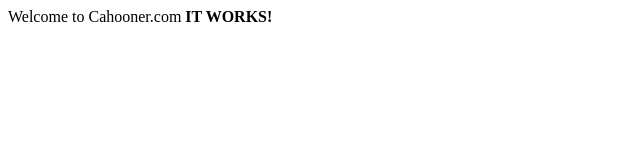
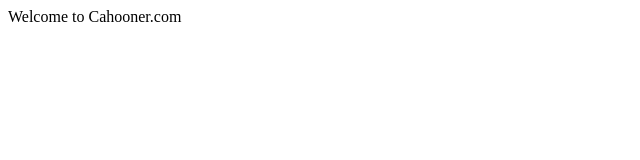
Before and after one commit to zanybandido/zanybandido.github.io, a plain HTML site: page index.html in a window 1280 px wide. Shown: the whole page, without its empty margins (0-640 px from the left). Drawn offline with Linux system fonts and the light colour scheme.

Commit message:
Update index.html

```diff
--- a/index.html
+++ b/index.html
@@ -5,6 +5,5 @@
 </head>
 <body>
 Welcome to Cahooner.com
-<b>IT WORKS!</b>
 </body>
 </html>
```
